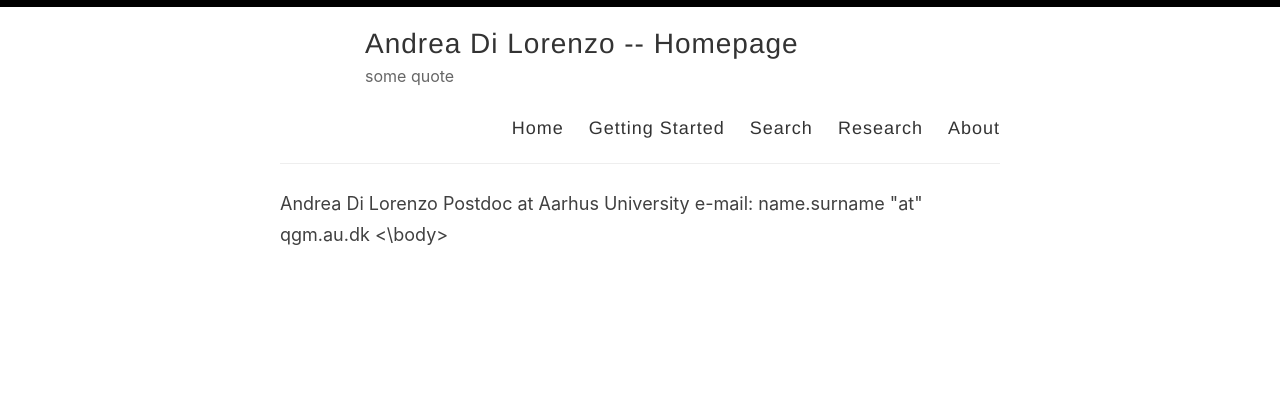
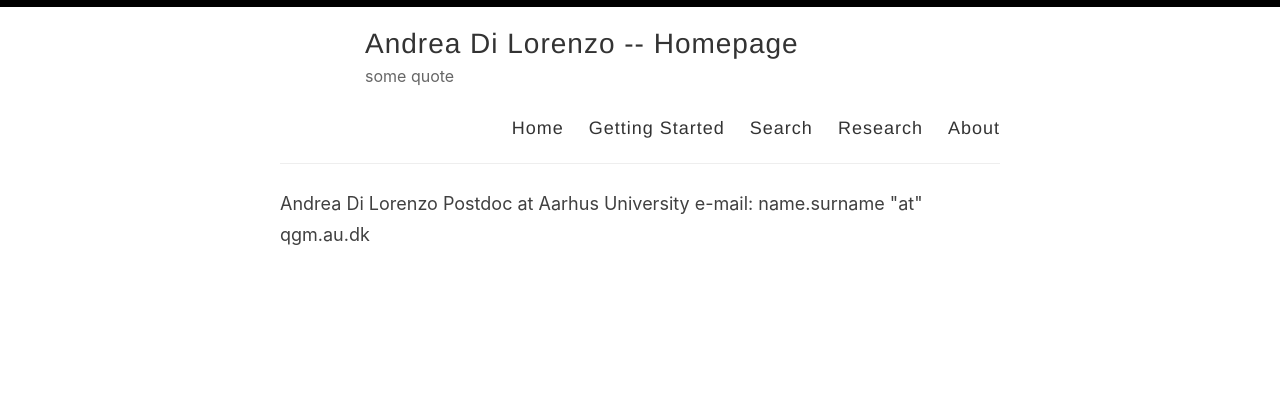
Before and after one commit to anddil/anddil.github.io, a Jekyll site: the page built from index.html, in a window 1280 px wide. Shown: the top 417 px of the page. Built offline with Jekyll 4.4.1, drawn with Linux system fonts in a browser that asks for light colours; the list of posts is cut into pages by our own code.

Commit message:
Update index.html

```diff
--- a/index.html
+++ b/index.html
@@ -12,7 +12,7 @@ Postdoc at Aarhus University
 
 e-mail: name.surname "at" qgm.au.dk
 
-<\body>
+</body>
 
 
 <div class="posts">
```
